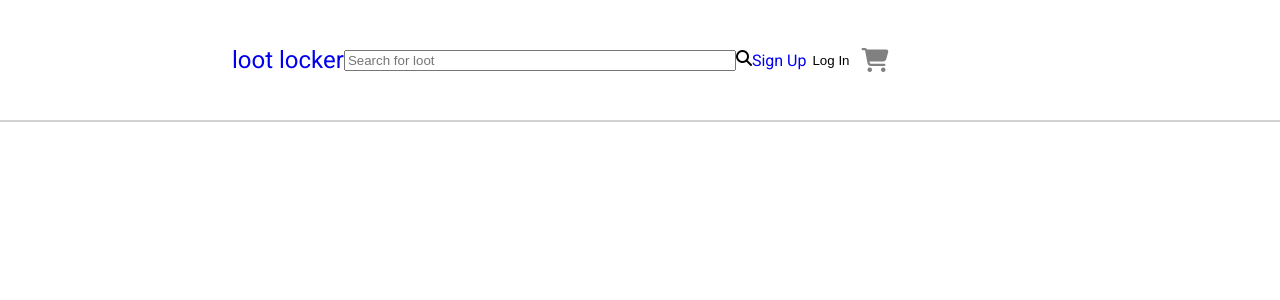
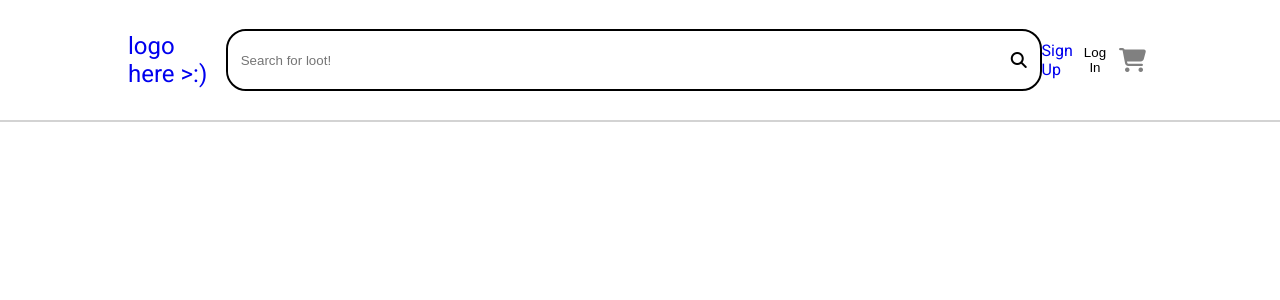
Before and after one commit to justinrusso/loot-locker, a React (Create React App) app in the folder react-app/: page /login in a window 1280 px wide. Shown: the top 300 px of the page. Built offline with nearby package versions, Linux system fonts and the light colour scheme; no server answers.

Commit message:
more initial navbar structuring

```diff
--- a/react-app/src/components/NavBar.js
+++ b/react-app/src/components/NavBar.js
@@ -11,8 +11,8 @@ import LoginFormModal from './auth/LoginFormModal';
 const StyledNavElement = styled.nav`
   display: flex;
   height: 15vh;
-  padding-left: 15%;
-  padding-right: 15%;
+  padding-left: 10vw;
+  padding-right: 10vw;
   align-items: center;
   border-bottom: 2px solid lightgrey;
 
@@ -26,9 +26,11 @@ const StyledNavElement = styled.nav`
   }
 
   #nav-ul {
+    padding: 0;
     display flex;
+    width: 100vw;
     flex-direction: row;
-    // justify-content: center;
+    justify-content: space-between;
     align-items: center;
   }
 
@@ -37,12 +39,27 @@ const StyledNavElement = styled.nav`
   }
 
   #logo {
+    padding-left: 0;
+    margin-right: 10px;
     font-size: x-large;
-    justify-self: center;
+  }
+
+  #search-section {
+    border: 2px solid black;
+    border-radius: 20px;
   }
 
   #search-input {
-    width: 30vw
+    border: none;
+    height: 7vh;
+    width: 60vw;
+    border-radius: 20px;
+    padding-left: 1vw;
+  }
+
+  #search-icon {
+    align-self: center;
+    padding-right: 1vw;
   }
 
 
@@ -57,14 +74,14 @@ const NavBar = () => {
       <ul id="nav-ul">
         <li className="nav-li">
           <NavLink to='/' exact={true} activeClassName='active'>
-            <span id="logo">loot locker</span>
+            <span id="logo">logo here >:)</span>
           </NavLink>
         </li>
-        <li className="nav-li">
+        <li className="nav-li" id="search-section">
           <form>
-            <input id="search-input" placeholder="Search for loot"></input>
+            <input id="search-input" placeholder="Search for loot!"></input>
           </form>
-          <i className="fas fa-search"></i>
+          <i className="fas fa-search" id="search-icon"></i>
         </li>
         {user && <li className="nav-li">
           <ProfileButton user={user}/>
```
